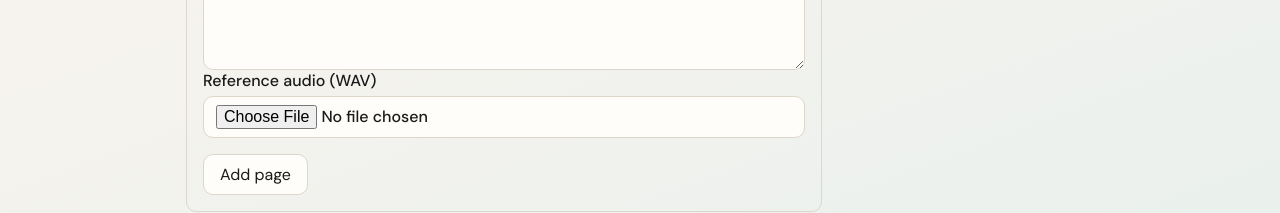
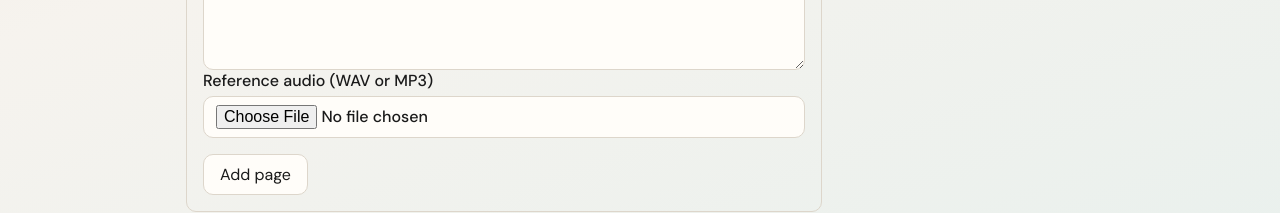
Before and after one commit to mohame54/reading-buddy, a React (Vite) app in the folder frontend/: page /admin/upload in a window 1280 px wide. Shown: the part 463-676 px from the top of the page. Built offline with nearby package versions, Linux system fonts and the light colour scheme; no server answers.

Commit message:
fixed an issue with Dockerfile

```diff
--- a/frontend/src/features/admin/UploadWizard.tsx
+++ b/frontend/src/features/admin/UploadWizard.tsx
@@ -41,7 +41,7 @@ export function UploadWizard() {
       return;
     }
     if (pages.some((p) => !p.text.trim() || !p.audioFile)) {
-      setError("Each page needs text and a reference WAV file.");
+      setError("Each page needs text and a reference audio file (WAV or MP3).");
       return;
     }
 
@@ -125,10 +125,10 @@ export function UploadWizard() {
                   />
                 </label>
                 <label>
-                  Reference audio (WAV)
+                  Reference audio (WAV or MP3)
                   <input
                     type="file"
-                    accept=".wav,audio/wav"
+                    accept=".wav,.mp3,audio/wav,audio/mpeg"
                     onChange={(e) => updatePage(i, "audioFile", e.target.files?.[0] ?? null)}
                     required
                   />
--- a/frontend/src/main.tsx
+++ b/frontend/src/main.tsx
@@ -1,7 +1,11 @@
 import { StrictMode } from "react";
 import { createRoot } from "react-dom/client";
+import { checkHealth } from "./api/client";
 import App from "./App";
 import "./index.css";
+
+// Wake cold backend (e.g. Cloud Run) without blocking the SPA
+void checkHealth();
 
 createRoot(document.getElementById("root")!).render(
   <StrictMode>
```
Also changed, not shown: 1 other file (tests, documents, lock files or other folders).
